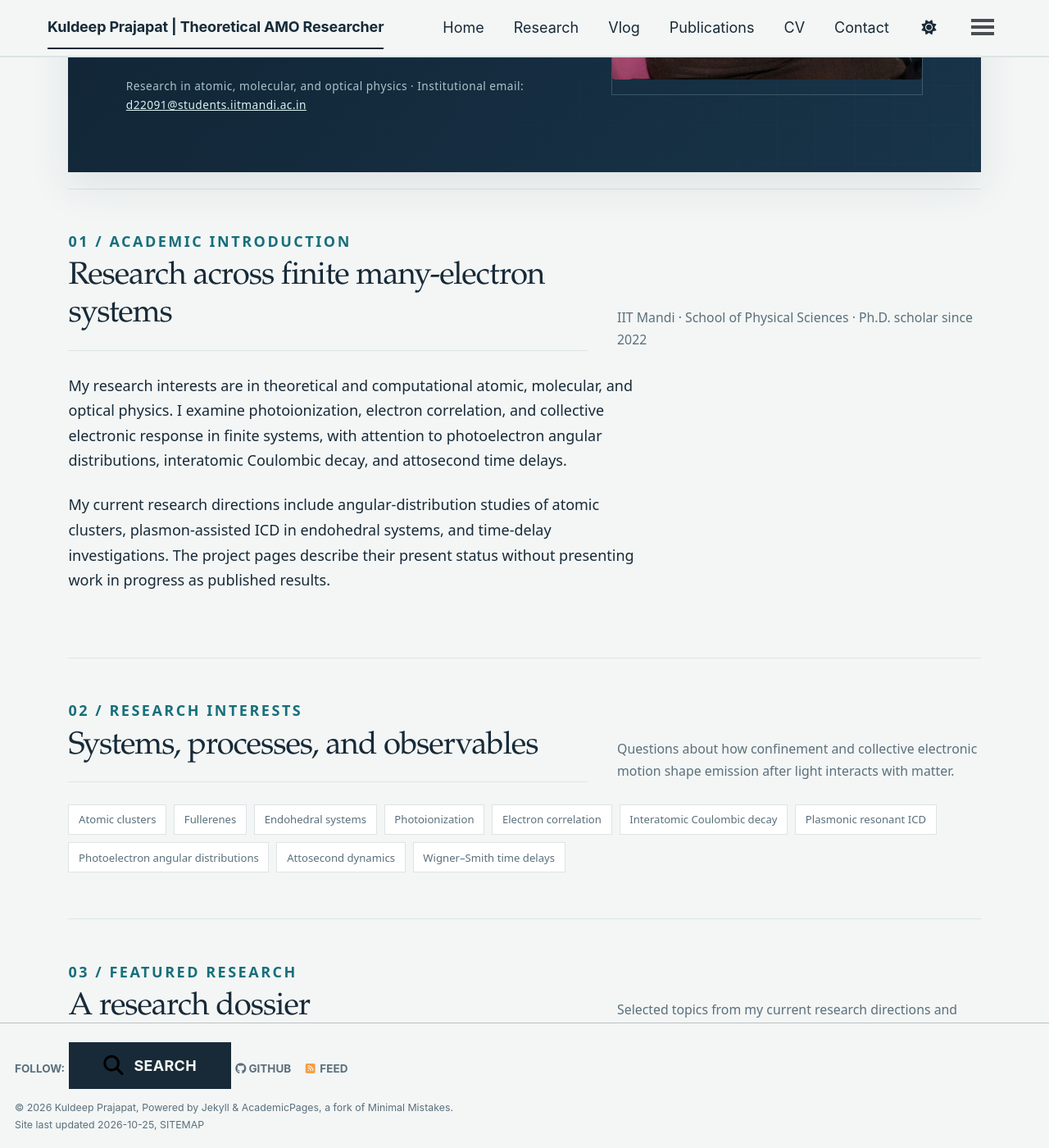
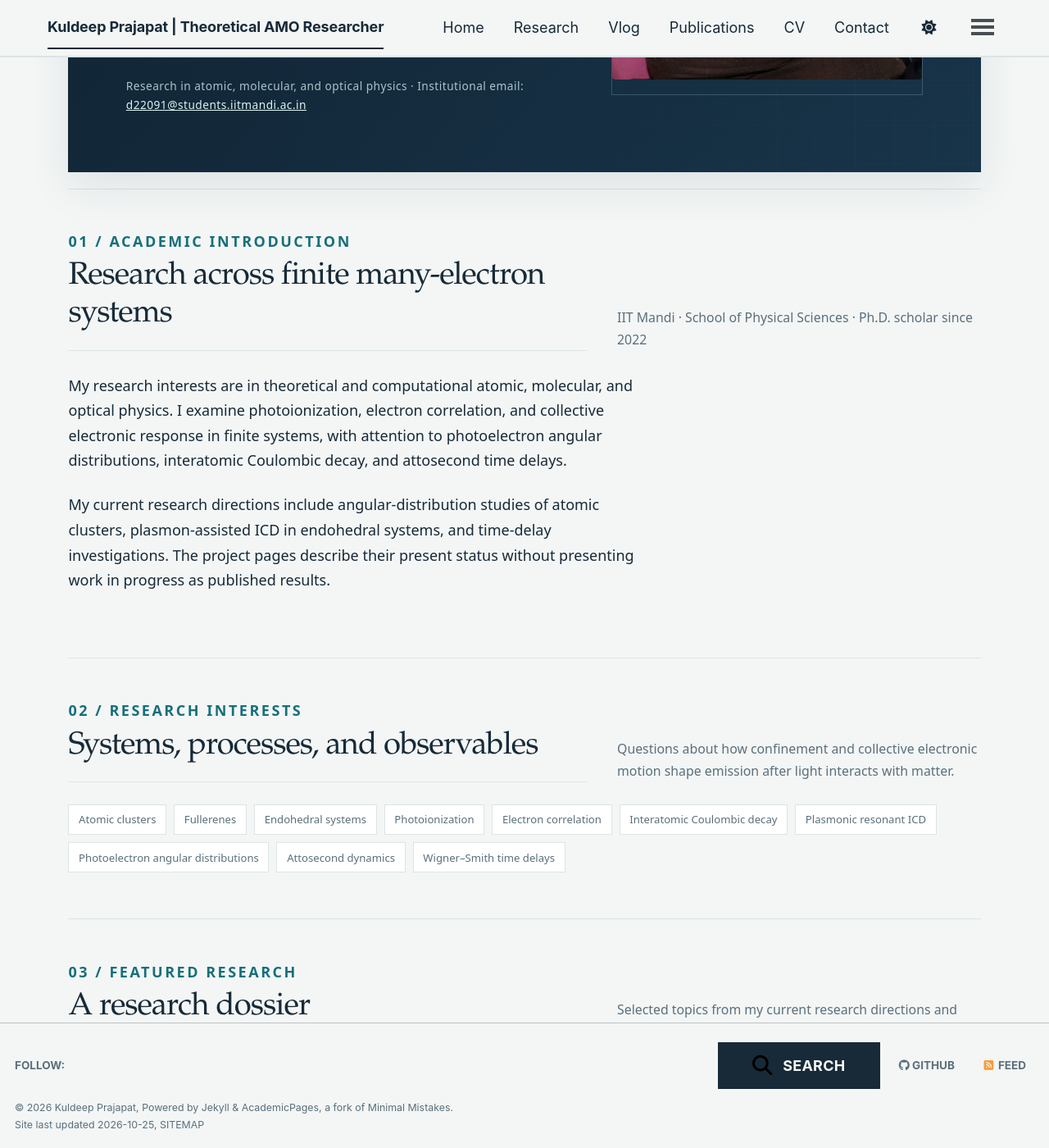
Before and after one commit to PRAJAPAT-KULDEEP/kuldeep-prajapat, a Jekyll site: the page built from _pages/about.md, in a window 1280 px wide and 1400 px high, scrolled down 511 px. Shown: the whole window at 82% size. Built offline with Jekyll 4.4.1, drawn with Linux system fonts in a browser that asks for light colours; a style sheet for code colours, icons or effects is not loaded.

Commit message:
Align site search button to the right side

```diff
--- a/_sass/_custom.scss
+++ b/_sass/_custom.scss
@@ -388,3 +388,14 @@ html[data-theme="dark"] .page__footer-follow .social-icons .site-search-footer a
   opacity: 1;
   text-decoration: none;
 }
+
+/* Align the single site-search shortcut to the right edge of the footer row */
+.page__footer-follow .social-icons .site-search-footer {
+  margin-left: auto;
+}
+.page__footer-follow .social-icons {
+  display: flex;
+  align-items: center;
+  flex-wrap: wrap;
+  gap: .65rem 1rem;
+}
```
